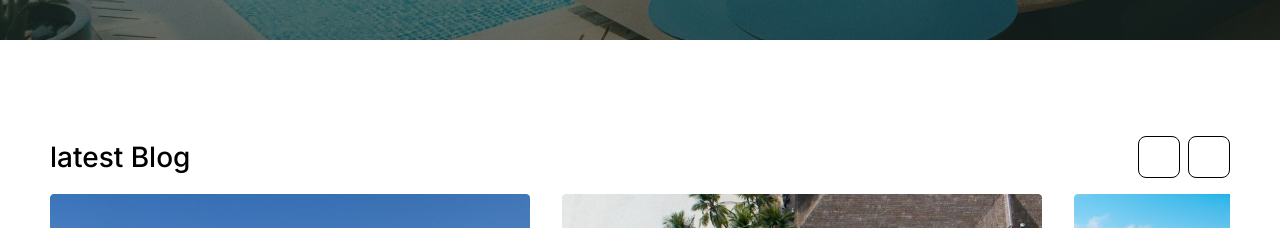
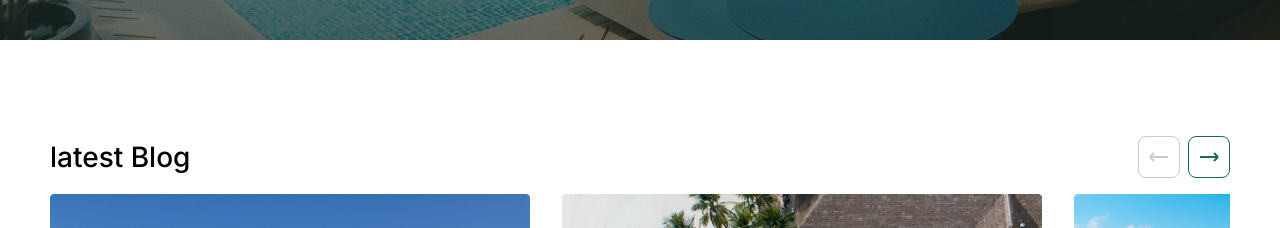
Before and after one commit to javiergenepaul/country-scape, a React (Vite) app: page / in a window 1280 px wide. Shown: the part 2360-2588 px from the top of the page. Built offline with nearby package versions, Linux system fonts and the light colour scheme; a web font is replaced by a local one.

Commit message:
update button blog

```diff
--- a/src/components/Blog.jsx
+++ b/src/components/Blog.jsx
@@ -15,8 +15,10 @@ function Blog() {
 
 	const [scrollValue, setScrollValue] = useState(0);
 	const [scrollEnd, setScrollEnd] = useState(0);
-	const [prevBtnColor, setprevBtnColor] = useState('secondary-5');
-	const [nextBtnColor, setNexBtnColor] = useState('primary-1');
+	const [prevBtnStrokeColor, setprevBtnStrokeColor] = useState('stroke-secondary-5');
+	const [nextBtnStrokeColor, setNexBtnStrokeColor] = useState('stroke-primary-1');
+	const [prevBtnBorderColor, setprevBtnBorderColor] = useState('border-secondary-5');
+	const [nextBtnBorderColor, setNexBtnBorderColor] = useState('border-primary-1');
 
 	useEffect(() => {
 		const onScroll = (e) => {
@@ -24,12 +26,17 @@ function Blog() {
 		};
 
 		if (scrollValue == 0) {
-			setprevBtnColor('secondary-5')
+			setprevBtnStrokeColor('stroke-secondary-5');
+			setprevBtnBorderColor('border-secondary-5');
 		} else if(scrollValue == scrollEnd) {
-			setNexBtnColor('secondary-5');
+			setNexBtnStrokeColor('stroke-secondary-5');
+			setNexBtnBorderColor('border-secondary-5');
 		} else {
-			setNexBtnColor('primary-1');
-			setprevBtnColor('primary-1')
+			setNexBtnStrokeColor('stroke-primary-1');
+			setprevBtnStrokeColor('stroke-primary-1');
+
+			setNexBtnBorderColor('border-primary-1');
+			setprevBtnBorderColor('border-primary-1');
 		}
 
 		document.getElementById('slider').addEventListener('scroll', onScroll);
@@ -43,13 +50,14 @@ function Blog() {
 			<div className="flex justify-between">
 				<span className='text-h3 font-medium'>latest Blog</span>
 				<div className="flex gap-2">
-					<button className={`p-2 border rounded-lg border-${prevBtnColor}`} onClick={slideLeft}>
-						<svg className={`stroke-2 rounded stroke-${prevBtnColor}`} width="24" height="24" viewBox="0 0 24 24" fill="none" xmlns="http://www.w3.org/2000/svg">
+
+					<button className={`p-2 border rounded-lg ${prevBtnBorderColor}`} onClick={slideLeft}>
+						<svg className={`stroke-2 rounded ${prevBtnStrokeColor}`} width="24" height="24" viewBox="0 0 24 24" fill="none" xmlns="http://www.w3.org/2000/svg">
 							<path d="M7 16L3 12M3 12L7 8M3 12H21" />
 						</svg>
 					</button>
-					<button className={`p-2 border rounded-lg border-${nextBtnColor}`} onClick={slideRight}>
-						<svg className={`stroke-2 rounded stroke-${nextBtnColor}`} width="24" height="24" viewBox="0 0 24 24" fill="none" xmlns="http://www.w3.org/2000/svg">
+					<button className={`p-2 border rounded-lg ${nextBtnBorderColor}`} onClick={slideRight}>
+						<svg className={`stroke-2 rounded ${nextBtnStrokeColor}`} width="24" height="24" viewBox="0 0 24 24" fill="none" xmlns="http://www.w3.org/2000/svg">
 							<path d="M17 8L21 12M21 12L17 16M21 12H3" />
 						</svg>
 					</button>
```
